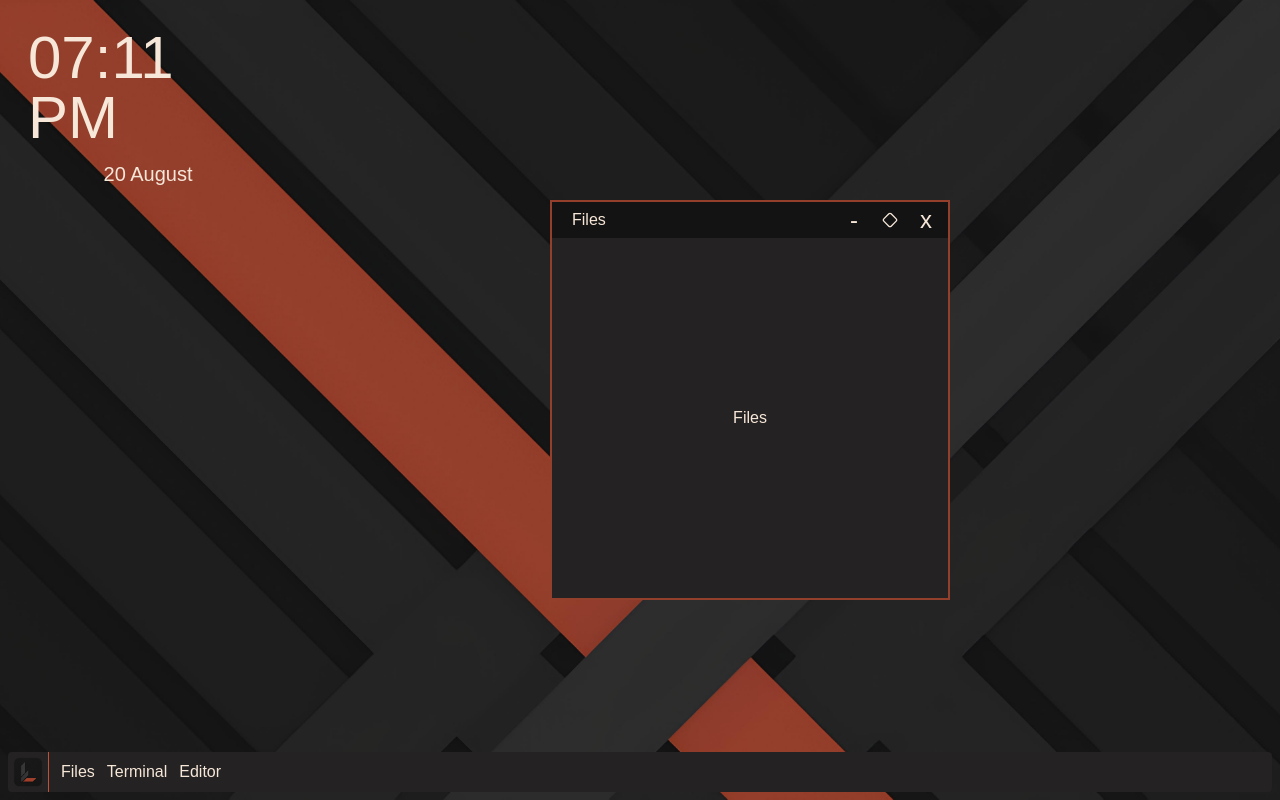
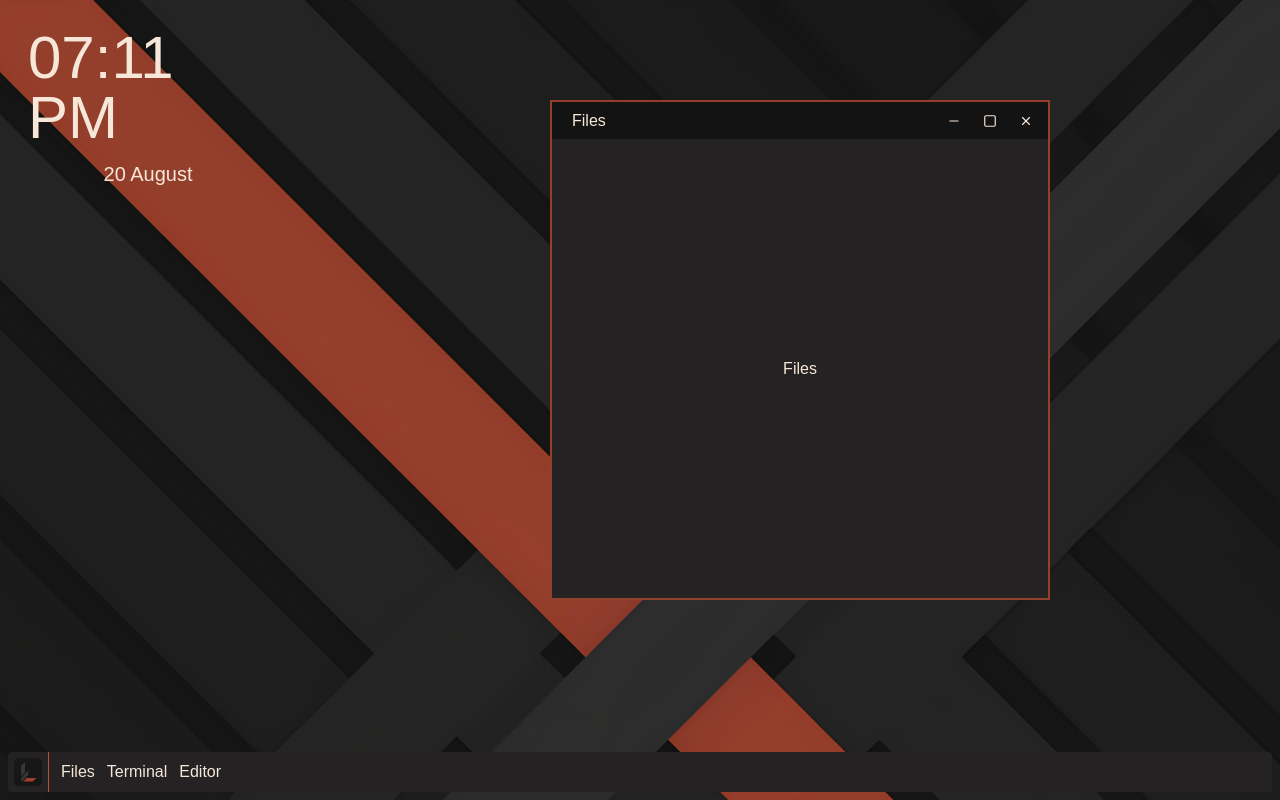
Before and after one commit to Lokesh550-code/Lazy-OS, a React (Vite) app: page / in a window 1280 px wide. Both pictures are taken after a click on the element "Files". Built offline with nearby package versions, Linux system fonts and the light colour scheme; a web font is replaced by a local one.

Commit message:
style: change window button

```diff
--- a/src/desktop/Desktop.jsx
+++ b/src/desktop/Desktop.jsx
@@ -17,7 +17,8 @@ const Desktop = () => {
         applicationName: name,
         focused: true,
         minimized: false,
-        position: { x: 550, y: 200 },
+        maximized: false,
+        position: { x: 550, y: 100 },
       },
     ]);
   };
@@ -38,6 +39,14 @@ const Desktop = () => {
     setComponents((prev) =>
       prev.map((elem) =>
         elem.id === id ? { ...elem, minimized: true } : elem,
+      ),
+    );
+  };
+
+  const handleMaximize = (id) => {
+    setComponents((prev) =>
+      prev.map((elem) =>
+        elem.id === id ? { ...elem, maximized: !elem.maximized } : elem,
       ),
     );
   };
@@ -64,6 +73,7 @@ const Desktop = () => {
         elem.id === id
           ? {
               ...elem,
+              maximized: false,
               position: {
                 x: event.clientX - offsetRef.current.x,
                 y: event.clientY - offsetRef.current.y,
@@ -100,6 +110,7 @@ const Desktop = () => {
                 focusWindow={focusWindow}
                 removeComponent={removeComponent}
                 handleMinimize={handleMinimize}
+                handleMaximize={handleMaximize}
               />
             );
           })
--- a/src/taskbar/Taskbar.jsx
+++ b/src/taskbar/Taskbar.jsx
@@ -49,7 +49,7 @@ const Taskbar = ({ addComponents }) => {
         addComponents={addComponents}
       />
       <StartUpButton handleStartUpButtonClick={handleStartUpButtonClick} />
-      <div className="h-full min-w-100 px-3 border-l border-[#c05037] flex items-center gap-3">
+      <div className="h-full min-w-100 px-3 border-l border-[#c05037] flex items-center gap-3 z-50">
         {applicationRegistery?.map((elem) =>
           elem.taskbarApplication === true ? (
             <TaskbarApplication
--- a/src/window/Title.jsx
+++ b/src/window/Title.jsx
@@ -1,4 +1,4 @@
-import { Diamond } from "lucide-react";
+import { Diamond, Square, Minus, X } from "lucide-react";
 
 const Title = ({
   application,
@@ -7,6 +7,7 @@ const Title = ({
   handlePointerMove,
   handlePointerUp,
   handleMinimize,
+  handleMaximize
 }) => {
   return (
     <div className="w-full h-10 bg-[#141313] text-[#f6e7d9] flex justify-between items-center select-none">
@@ -29,20 +30,22 @@ const Title = ({
           onClick={() => {
             handleMinimize(application.id);
           }}
-          className="mr-2 h-7 w-7 text-2xl flex justify-center items-center hover:text-[#933E2A] hover:bg-[#2d2d2d] cursor-pointer rounded transition "
+          className="mr-2 h-7 w-7 flex justify-center items-center hover:text-[#933E2A] hover:bg-[#2d2d2d] cursor-pointer rounded transition "
         >
-          -
+          <Minus size={14} />
         </button>
-        <button className="mr-2 h-7 w-7 text-2xl flex justify-center items-center hover:text-[#933E2A] hover:bg-[#2d2d2d] cursor-pointer rounded transition ">
-          <Diamond size={16} />
+        <button
+          onClick={() => {handleMaximize(application.id)}}
+          className="mr-2 h-7 w-7 flex justify-center items-center hover:text-[#933E2A] hover:bg-[#2d2d2d] cursor-pointer rounded transition ">
+          {!application.maximized? <Square size={14}/>: <Diamond size={14} />}
         </button>
         <button
           onClick={() => {
             removeComponent(application.id);
           }}
-          className="mr-2 h-7 w-7 text-2xl flex justify-center items-center hover:text-[#933E2A] hover:bg-[#2d2d2d] cursor-pointer rounded transition "
+          className="mr-2 h-7 w-7 flex justify-center items-center hover:text-[#933E2A] hover:bg-[#2d2d2d] cursor-pointer rounded transition "
         >
-          x
+          <X size={14} />
         </button>
       </div>
     </div>
--- a/src/window/Window.jsx
+++ b/src/window/Window.jsx
@@ -8,14 +8,15 @@ const Window = ({
   handlePointerMove,
   handlePointerUp,
   handleMinimize,
+  handleMaximize
 }) => {
   return (
     <div
       onClick={() => {
         focusWindow(application.id);
       }}
-      style={{ top: application.position.y, left: application.position.x }}
-      className={`${application.minimized ? `hidden` : application.focused ? `border-[#943F2B] border-2 z-10` : `z-9`} h-100 w-100 absolute top-1/3 left-1/2 bg-[#242222] text-[#f6e7d9] flex flex-col items-center justify-center`}
+      style={ application.maximized? {top: 0, left: 0, height: "92%", width: "100%"}: {top: application.position.y, left: application.position.x,  height: "500px", width: "500px"} }
+      className={`${application.minimized ? `hidden` : application.focused ? `border-[#943F2B] border-2 z-40` : `z-30`} absolute top-1/3 left-1/2 bg-[#242222] text-[#f6e7d9] flex flex-col items-center justify-center`}
     >
       <Title
         handlePointerDown={handlePointerDown}
@@ -24,14 +25,15 @@ const Window = ({
         application={application}
         removeComponent={removeComponent}
         handleMinimize={handleMinimize}
+        handleMaximize={handleMaximize}
       />
       <div className="h-full flex justify-center items-center">
         {application.applicationName}
       </div>
-      <div className="h-1 w-1 cursor-nwse-resize rounded-full absolute top-0 left-0"></div>
-      <div className="h-1 w-1 cursor-nesw-resize rounded-full absolute top-0 right-0"></div>
-      <div className="h-1 w-1 cursor-nesw-resize rounded-full absolute bottom-0 left-0"></div>
-      <div className="h-1 w-1 cursor-nwse-resize rounded-full absolute bottom-0 right-0"></div>
+      <div className="h-3 w-3 cursor-nwse-resize rounded-full absolute top-0 left-0"></div>
+      <div className="h-3 w-3 cursor-nesw-resize rounded-full absolute top-0 right-0"></div>
+      <div className="h-3 w-3 cursor-nesw-resize rounded-full absolute bottom-0 left-0"></div>
+      <div className="h-3 w-3 cursor-nwse-resize rounded-full absolute bottom-0 right-0"></div>
     </div>
   );
 };
```
